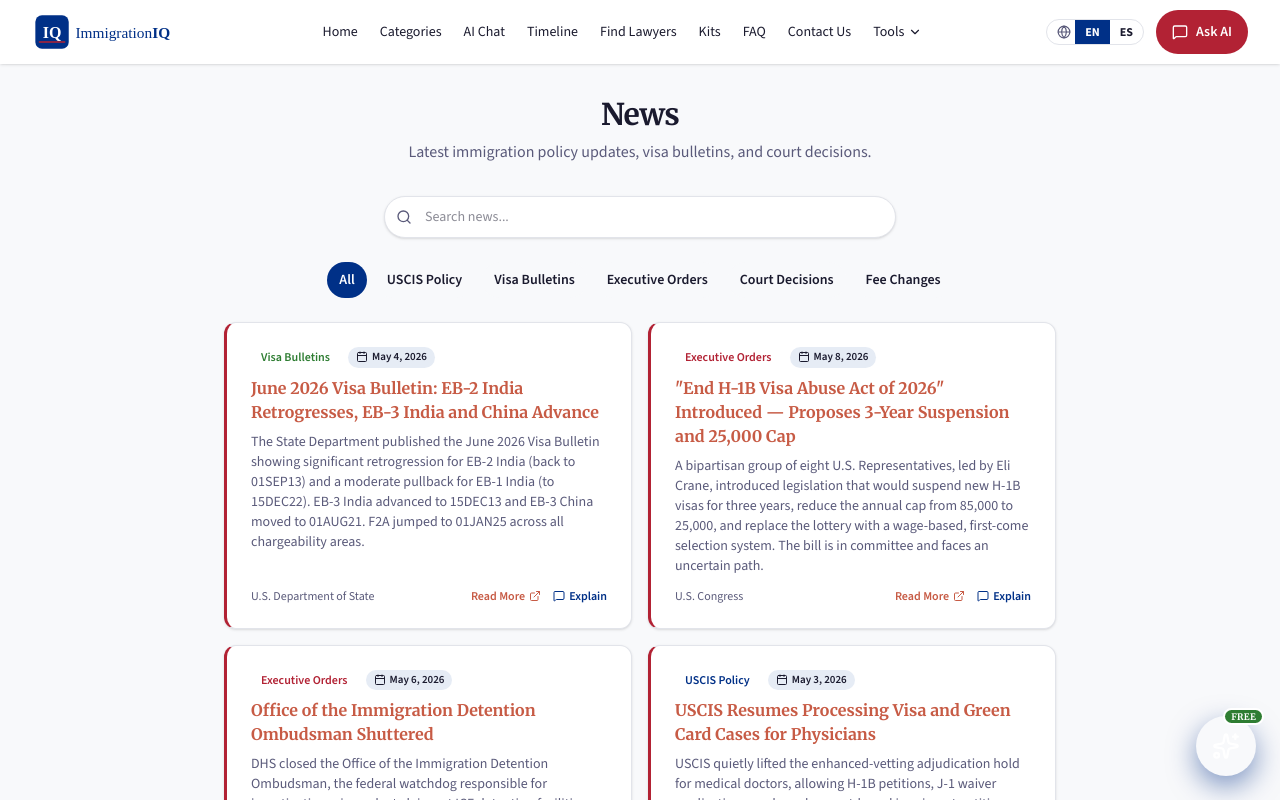
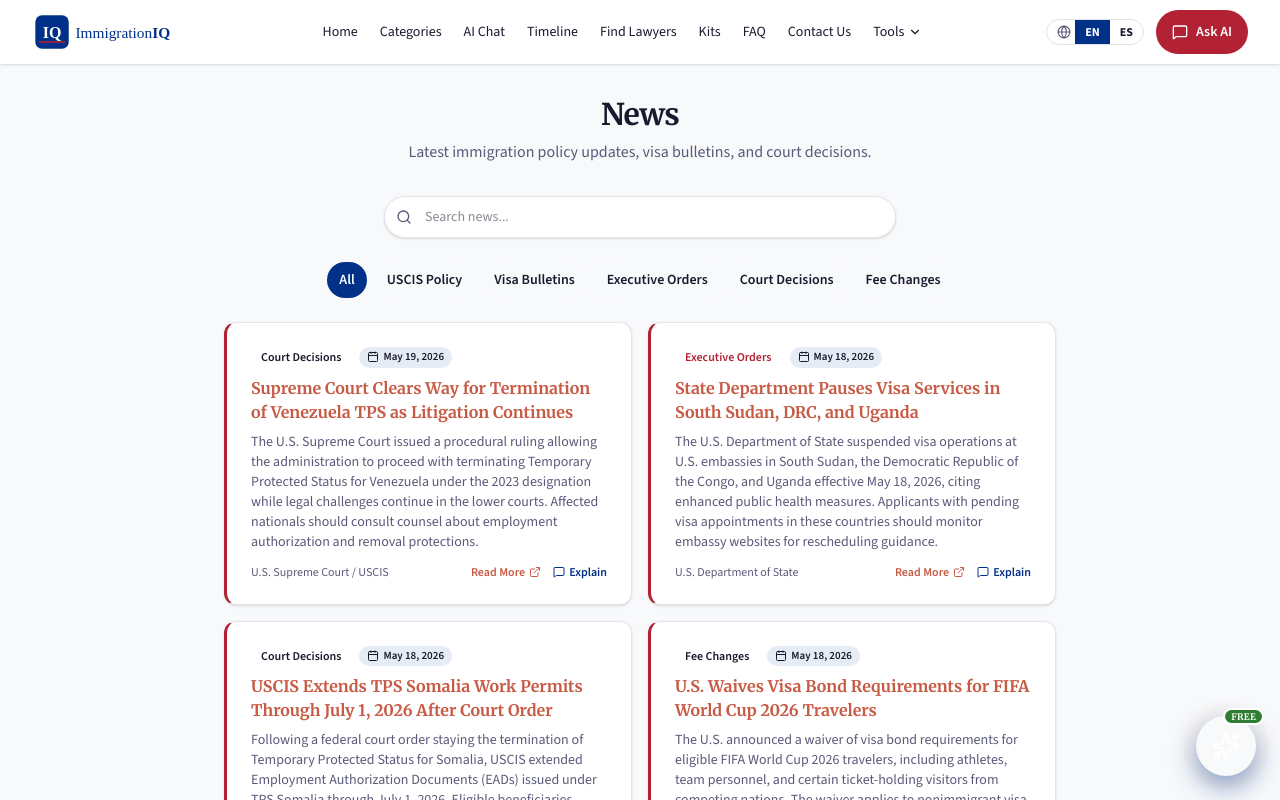
Before and after one commit to ND3404/immigrationiq, a React (Vite) app: page /news in a window 1280 px wide. Shown: the top 800 px of the page. Built offline with nearby package versions, Linux system fonts and the light colour scheme.

Commit message:
Add May 14-19, 2026 immigration news items
Includes Venezuela TPS SCOTUS ruling, State Dept visa pause in
South Sudan/DRC/Uganda, Somalia TPS EAD extension, FIFA World
Cup visa bond waiver, and DOL English proficiency PERM guidance.

```diff
--- a/src/data/news.js
+++ b/src/data/news.js
@@ -1,4 +1,84 @@
 export const newsItems = [
+  {
+    id: 16,
+    title: {
+      en: 'Supreme Court Clears Way for Termination of Venezuela TPS as Litigation Continues',
+      es: 'Corte Suprema Permite la Terminación del TPS para Venezuela Mientras Sigue el Litigio',
+    },
+    date: 'May 19, 2026',
+    dateEs: '19 de mayo de 2026',
+    category: 'Court Decisions',
+    summary: {
+      en: 'The U.S. Supreme Court issued a procedural ruling allowing the administration to proceed with terminating Temporary Protected Status for Venezuela under the 2023 designation while legal challenges continue in the lower courts. Affected nationals should consult counsel about employment authorization and removal protections.',
+      es: 'La Corte Suprema de EE. UU. emitió un fallo procesal que permite a la administración avanzar con la terminación del Estatus de Protección Temporal para Venezuela bajo la designación de 2023, mientras los litigios continúan en tribunales inferiores. Los nacionales afectados deben consultar a un abogado sobre la autorización de empleo y las protecciones contra la deportación.',
+    },
+    source: 'U.S. Supreme Court / USCIS',
+    url: 'https://www.uscis.gov/i-9-central/form-i-9-related-news/update-supreme-court-order-for-tps-venezuela',
+  },
+  {
+    id: 15,
+    title: {
+      en: 'State Department Pauses Visa Services in South Sudan, DRC, and Uganda',
+      es: 'El Departamento de Estado Suspende los Servicios de Visa en Sudán del Sur, RD del Congo y Uganda',
+    },
+    date: 'May 18, 2026',
+    dateEs: '18 de mayo de 2026',
+    category: 'Executive Orders',
+    summary: {
+      en: 'The U.S. Department of State suspended visa operations at U.S. embassies in South Sudan, the Democratic Republic of the Congo, and Uganda effective May 18, 2026, citing enhanced public health measures. Applicants with pending visa appointments in these countries should monitor embassy websites for rescheduling guidance.',
+      es: 'El Departamento de Estado de EE. UU. suspendió las operaciones de visa en las embajadas de EE. UU. en Sudán del Sur, la República Democrática del Congo y Uganda a partir del 18 de mayo de 2026, citando medidas reforzadas de salud pública. Los solicitantes con citas pendientes en estos países deben revisar los sitios web de las embajadas para indicaciones de reprogramación.',
+    },
+    source: 'U.S. Department of State',
+    url: 'https://travel.state.gov/',
+  },
+  {
+    id: 14,
+    title: {
+      en: 'USCIS Extends TPS Somalia Work Permits Through July 1, 2026 After Court Order',
+      es: 'USCIS Extiende los Permisos de Trabajo del TPS Somalia hasta el 1 de julio de 2026 Tras Orden Judicial',
+    },
+    date: 'May 18, 2026',
+    dateEs: '18 de mayo de 2026',
+    category: 'Court Decisions',
+    summary: {
+      en: 'Following a federal court order staying the termination of Temporary Protected Status for Somalia, USCIS extended Employment Authorization Documents (EADs) issued under TPS Somalia through July 1, 2026. Eligible beneficiaries remain protected from removal while litigation proceeds.',
+      es: 'Tras una orden judicial federal que suspende la terminación del Estatus de Protección Temporal para Somalia, USCIS extendió los Documentos de Autorización de Empleo (EAD) emitidos bajo el TPS de Somalia hasta el 1 de julio de 2026. Los beneficiarios elegibles permanecen protegidos contra la deportación mientras avanza el litigio.',
+    },
+    source: 'USCIS',
+    url: 'https://www.uscis.gov/humanitarian/temporary-protected-status/temporary-protected-status-designated-country-somalia',
+  },
+  {
+    id: 13,
+    title: {
+      en: 'U.S. Waives Visa Bond Requirements for FIFA World Cup 2026 Travelers',
+      es: 'EE. UU. Exonera el Requisito de Fianza de Visa para Viajeros del Mundial FIFA 2026',
+    },
+    date: 'May 18, 2026',
+    dateEs: '18 de mayo de 2026',
+    category: 'Fee Changes',
+    summary: {
+      en: 'The U.S. announced a waiver of visa bond requirements for eligible FIFA World Cup 2026 travelers, including athletes, team personnel, and certain ticket-holding visitors from competing nations. The waiver applies to nonimmigrant visa applicants meeting program criteria for World Cup-related travel.',
+      es: 'EE. UU. anunció una exención del requisito de fianza de visa para viajeros elegibles del Mundial FIFA 2026, incluyendo atletas, personal de equipos y ciertos visitantes con boletos de países participantes. La exención aplica a solicitantes de visa de no inmigrante que cumplan los criterios del programa para viajes relacionados con el Mundial.',
+    },
+    source: 'U.S. Department of State',
+    url: 'https://travel.state.gov/',
+  },
+  {
+    id: 12,
+    title: {
+      en: 'DOL Requires English Proficiency Documentation for Foreign CMV Drivers in PERM Filings',
+      es: 'DOL Exige Documentación de Dominio del Inglés para Conductores Extranjeros de Vehículos Comerciales en PERM',
+    },
+    date: 'May 14, 2026',
+    dateEs: '14 de mayo de 2026',
+    category: 'Executive Orders',
+    summary: {
+      en: 'The Department of Labor issued new guidance on May 14, 2026 requiring employers to document English language proficiency for foreign commercial motor vehicle (CMV) operators during the PERM labor certification process. Employers in trucking and logistics should update recruitment files accordingly.',
+      es: 'El Departamento del Trabajo emitió una nueva guía el 14 de mayo de 2026 que exige a los empleadores documentar el dominio del idioma inglés para los conductores extranjeros de vehículos comerciales (CMV) durante el proceso de certificación laboral PERM. Los empleadores de transporte por carretera y logística deben actualizar sus expedientes de reclutamiento.',
+    },
+    source: 'U.S. Department of Labor',
+    url: 'https://www.dol.gov/agencies/eta/foreign-labor',
+  },
   {
     id: 11,
     title: {
```
